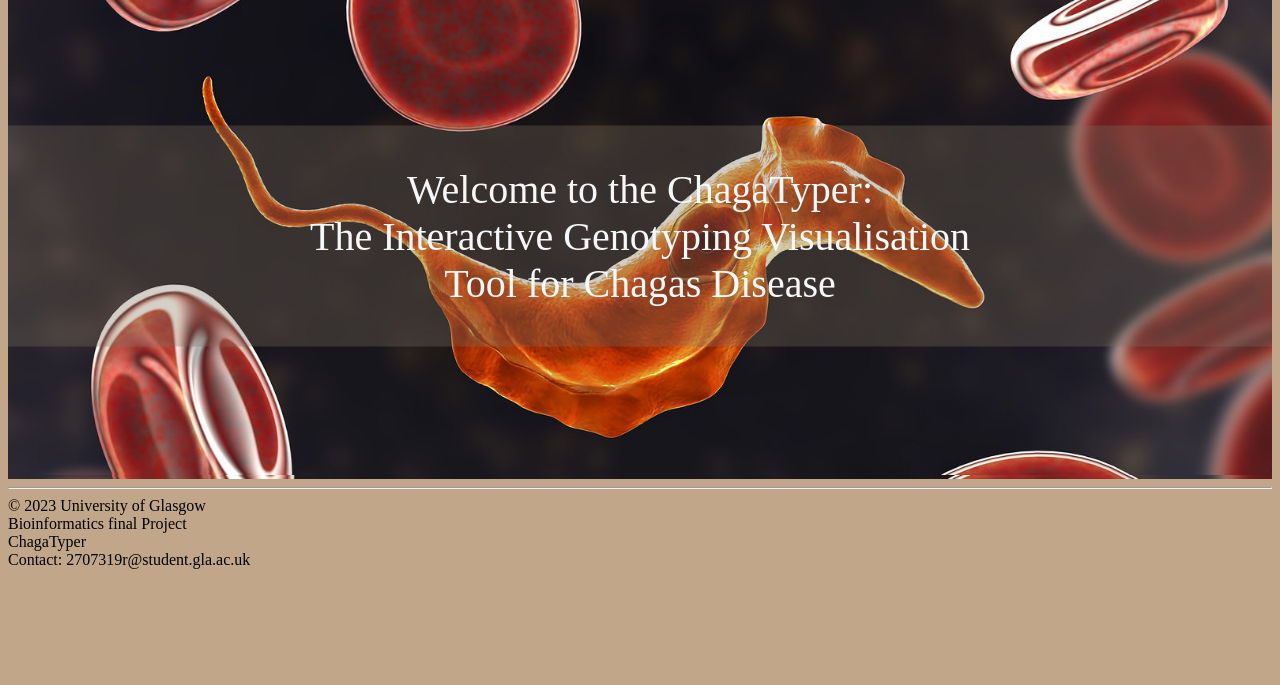
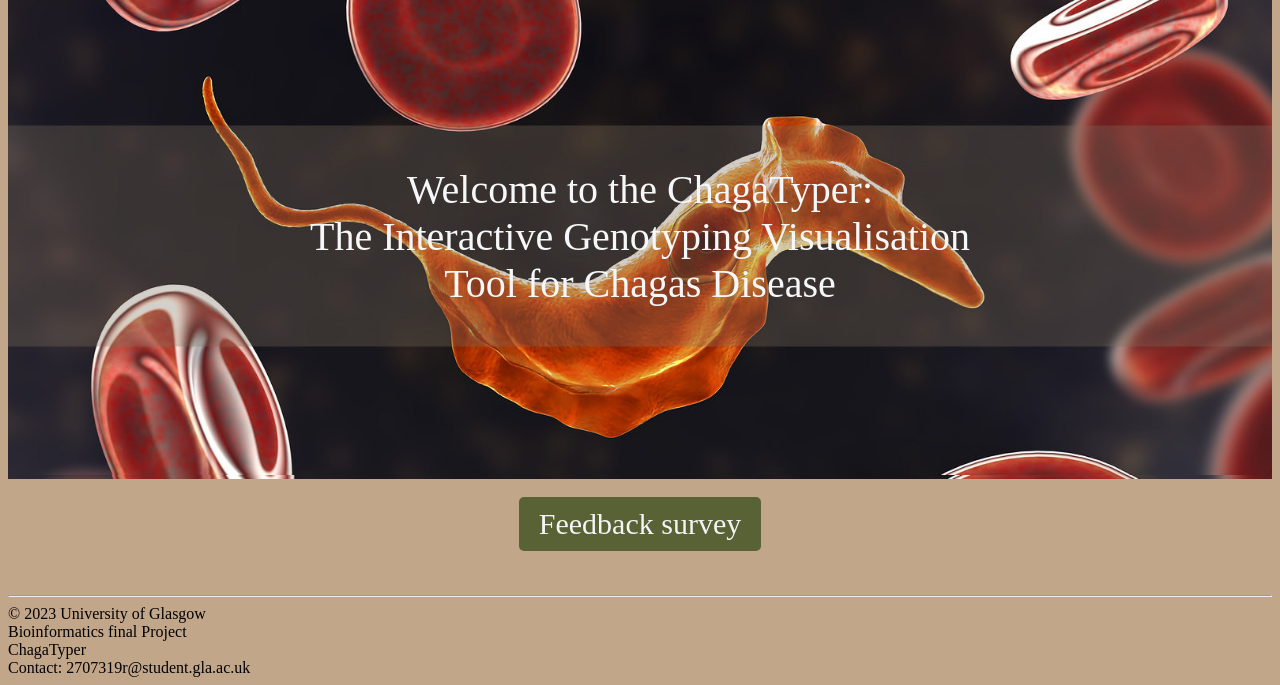
Before and after one commit to sranks/ChagaTyper.github.io, a plain HTML site: page index.html in a window 1280 px wide. Shown: the part 120-805 px from the top of the page. Drawn offline with Linux system fonts and the light colour scheme.

Commit message:
index.html

```diff
--- a/index.html
+++ b/index.html
@@ -32,8 +32,11 @@
             </p>
         </div>
     </section>
+    <br>
     <section>
-
+        <a href="https://forms.gle/Pi6WYAkDCpKABRUC7" target="_blank" class="survey">Feedback survey</a>
+    </section>
+    <br><br>
     <footer>
     <hr>
     &copy; 2023 University of Glasgow<br>
```
